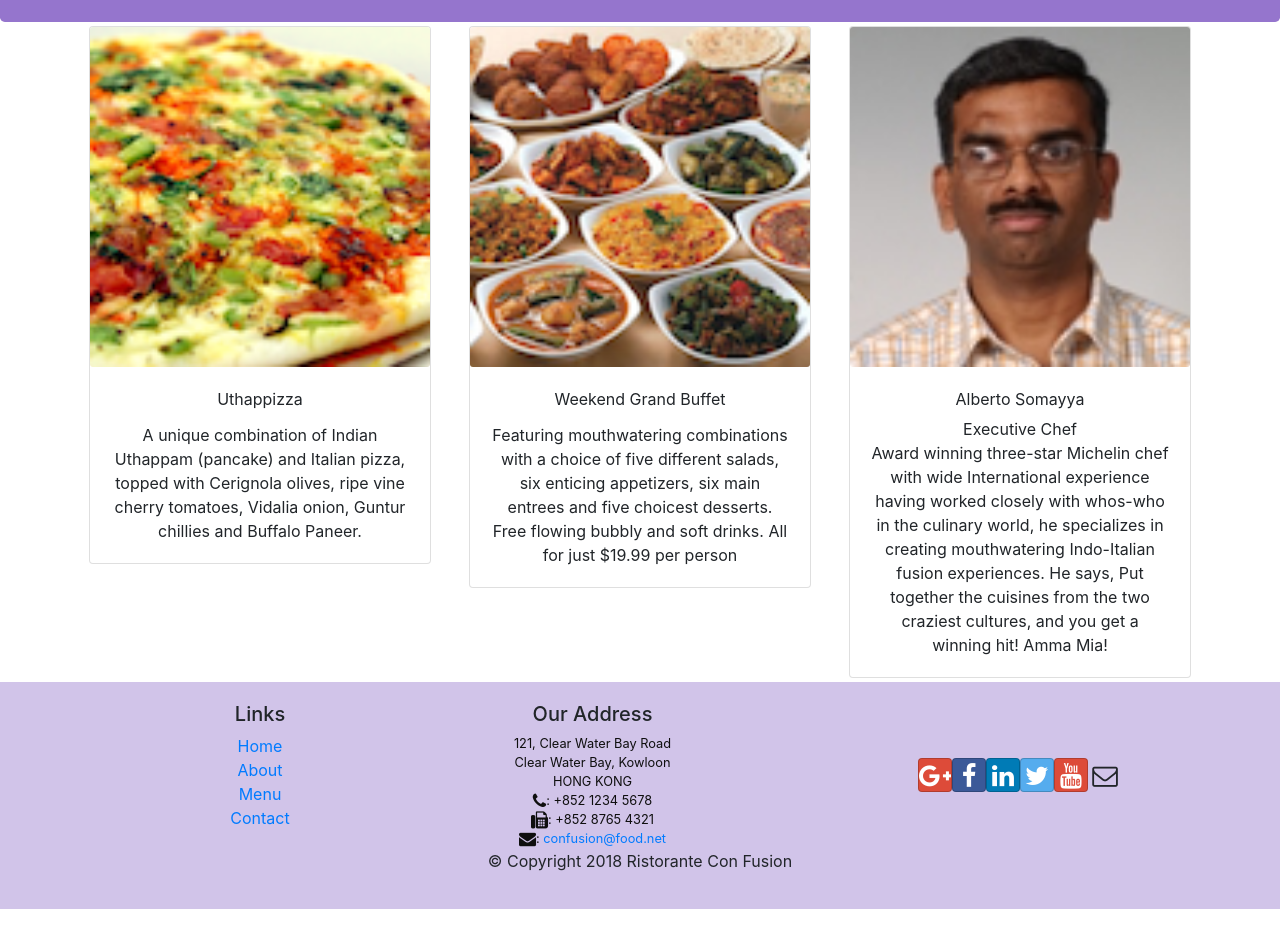
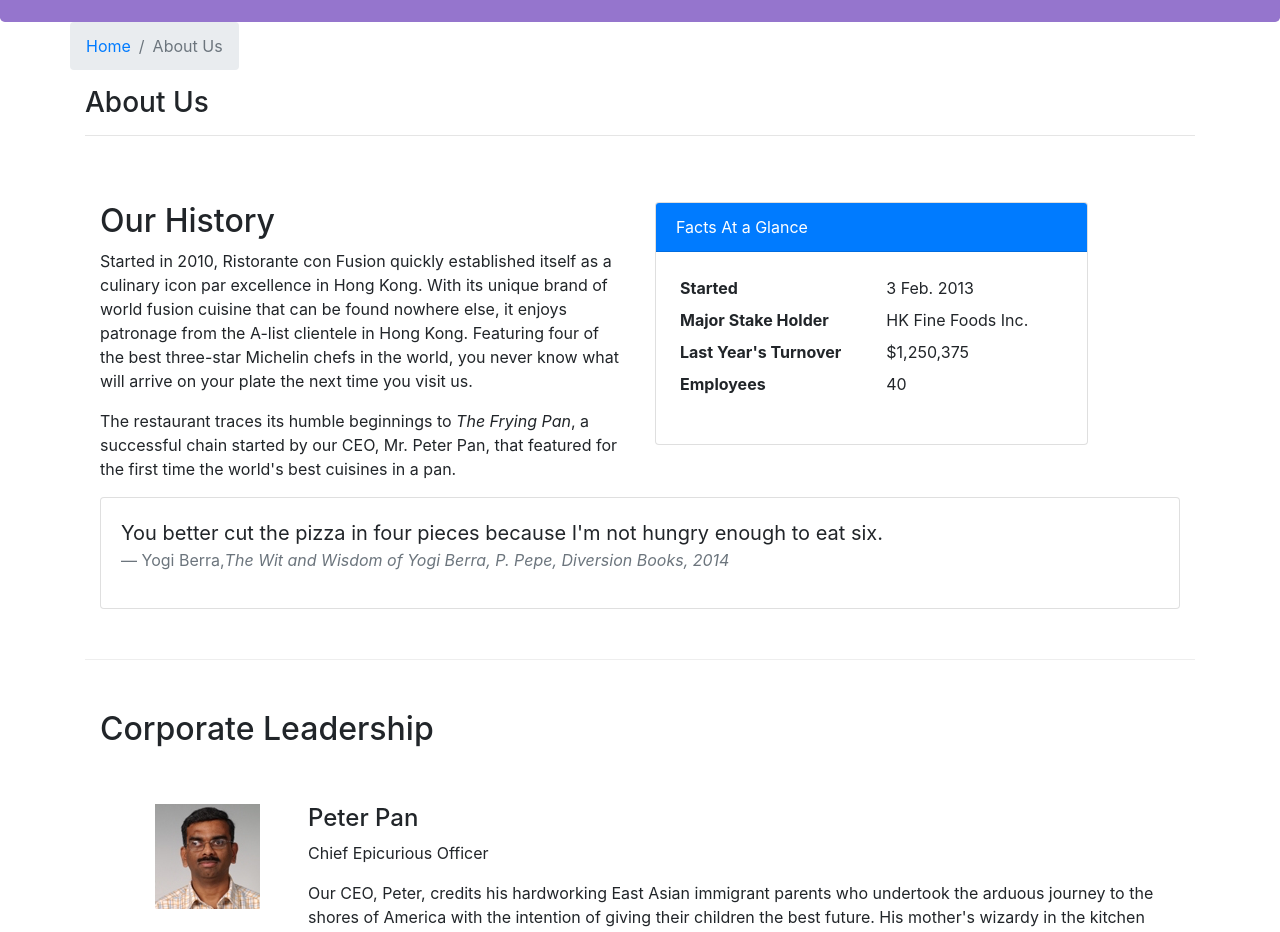
Before and after one commit to handiansantoso/react-web, a React (Create React App) app: page /aboutus in a window 1280 px wide. Before the commit this address led to /home. Shown: the part 320-1252 px from the top of the page. Before the commit the page ends 1229 px from the top, so only its background shows below. Built offline with nearby package versions, Linux system fonts and the light colour scheme.

Commit message:
Assignment 2

```diff
--- a/src/App.css
+++ b/src/App.css
@@ -1,6 +1,3 @@
-.App {
-  text-align: center;
-}
 
 .App-logo {
   height: 40vmin;
--- /dev/null
+++ b/src/components/AboutComponent.js
@@ -0,0 +1,95 @@
+import React from 'react';
+import { Breadcrumb, BreadcrumbItem, Card, CardBody, CardHeader, Media } from 'reactstrap';
+import { Link } from 'react-router-dom';
+
+function RenderLeader({leader}) {
+    return (
+        <Media>
+            <Media left middle>
+                <Media object src={leader.image} alt={leader.name} />
+            </Media>
+            <Media body className="ml-5">
+                <Media heading>
+                    {leader.name}
+                </Media>
+                <p>{leader.designation}</p>
+                <p>{leader.description}</p>
+            </Media>
+        </Media>
+    );
+}
+function About(props) {
+
+    const leaders = props.leaders.map((leader) => {
+        return (
+            <div key={leader.id} className="col-12 mt-5">
+                <RenderLeader leader={leader} />
+            </div>
+        );
+    });
+
+    return(
+        <div className="container">
+            <div className="row">
+                <Breadcrumb>
+                    <BreadcrumbItem><Link to="/home">Home</Link></BreadcrumbItem>
+                    <BreadcrumbItem active>About Us</BreadcrumbItem>
+                </Breadcrumb>
+                <div className="col-12">
+                    <h3>About Us</h3>
+                    <hr />
+                </div>
+            </div>
+            <div className="row row-content">
+                <div className="col-12 col-md-6">
+                    <h2>Our History</h2>
+                    <p>Started in 2010, Ristorante con Fusion quickly established itself as a culinary icon par excellence in Hong Kong. With its unique brand of world fusion cuisine that can be found nowhere else, it enjoys patronage from the A-list clientele in Hong Kong.  Featuring four of the best three-star Michelin chefs in the world, you never know what will arrive on your plate the next time you visit us.</p>
+                    <p>The restaurant traces its humble beginnings to <em>The Frying Pan</em>, a successful chain started by our CEO, Mr. Peter Pan, that featured for the first time the world's best cuisines in a pan.</p>
+                </div>
+                <div className="col-12 col-md-5">
+                    <Card>
+                        <CardHeader className="bg-primary text-white">Facts At a Glance</CardHeader>
+                        <CardBody>
+                            <dl className="row p-1">
+                                <dt className="col-6">Started</dt>
+                                <dd className="col-6">3 Feb. 2013</dd>
+                                <dt className="col-6">Major Stake Holder</dt>
+                                <dd className="col-6">HK Fine Foods Inc.</dd>
+                                <dt className="col-6">Last Year's Turnover</dt>
+                                <dd className="col-6">$1,250,375</dd>
+                                <dt className="col-6">Employees</dt>
+                                <dd className="col-6">40</dd>
+                            </dl>
+                        </CardBody>
+                    </Card>
+                </div>
+                <div className="col-12">
+                    <Card>
+                        <CardBody className="bg-faded">
+                            <blockquote className="blockquote">
+                                <p className="mb-0">You better cut the pizza in four pieces because
+                                    I'm not hungry enough to eat six.</p>
+                                <footer className="blockquote-footer">Yogi Berra,
+                                <cite title="Source Title">The Wit and Wisdom of Yogi Berra,
+                                    P. Pepe, Diversion Books, 2014</cite>
+                                </footer>
+                            </blockquote>
+                        </CardBody>
+                    </Card>
+                </div>
+            </div>
+            <div className="row row-content">
+                <div className="col-12">
+                    <h2>Corporate Leadership</h2>
+                </div>
+                <div className="col-12">
+                    <Media list>
+                        {leaders}
+                    </Media>
+                </div>
+            </div>
+        </div>
+    );
+}
+
+export default About;
--- a/src/components/FooterComponent.js
+++ b/src/components/FooterComponent.js
@@ -9,9 +9,9 @@
                     <h5>Links</h5>
                     <ul className="list-unstyled">
                         <li><Link to="/home">Home</Link></li>
-                        <li><Link href="/aboutus">About</Link></li>
-                        <li><Link href="/menu">Menu</Link></li>
-                        <li><Link href="/contactus">Contact</Link></li>
+                        <li><Link to="/aboutus">About</Link></li>
+                        <li><Link to="/menu">Menu</Link></li>
+                        <li><Link to="/contactus">Contact</Link></li>
                     </ul>
                 </div>
                 <div className="col-7 col-sm-5">
--- a/src/components/MainComponent.js
+++ b/src/components/MainComponent.js
@@ -9,6 +9,7 @@
 import Footer from './FooterComponent';
 import Home from './HomeComponent';
 import Contact from './ContactComponent';
+import About from './AboutComponent';
 import { Switch, Route, Redirect } from 'react-router-dom';
 
 class Main extends Component {
@@ -48,6 +49,7 @@
           <Route exact path="/menu" component={() => <Menu dishes={this.state.dishes} />} />
           <Route path="/menu/:dishId" component={DishWithId} />
           <Route exact path="/contactus" component={Contact} />
+          <Route exact path="/aboutus" component={() => <About leaders={this.state.leaders} />} />
           <Redirect to="/home" />
         </Switch>
         <Footer />
```
